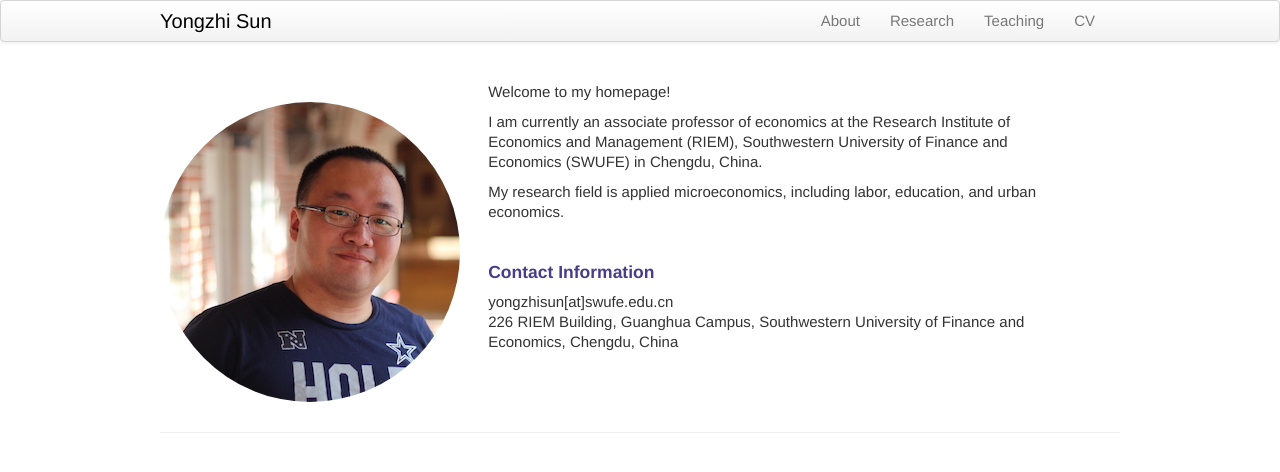
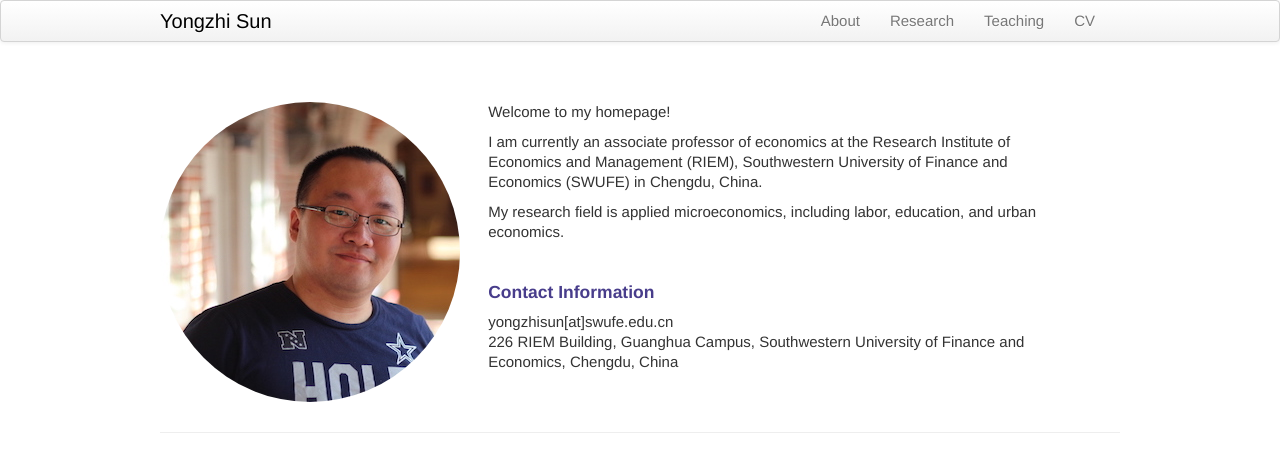
Before and after one commit to WEYoungkid/nzhao925.github.io, a Jekyll site: the page built from index.md, in a window 1280 px wide. Shown: the top 472 px of the page. Built offline with Jekyll 4.4.1, drawn with Linux system fonts in a browser that asks for light colours.

```diff
--- a/index.md
+++ b/index.md
@@ -10,7 +10,7 @@ description: Associate Professor of Economics at Research Institute of Economics
        <!-- <div class="span1">
         </div> -->
         <div class="span7">
-            <br/><p>Welcome to my homepage!<br/></p>
+            <br/><br/><p>Welcome to my homepage!<br/></p>
             <p>I am currently an associate professor of economics at <!-- <a href="http://econ.tamu.edu" target="_blank"> --> the Research Institute  of Economics and Management (RIEM), <!-- </a> at <a href="http://www.tamu.edu" target="_blank">  </a> --> Southwestern University of Finance and Economics (SWUFE) in Chengdu, China. <br/></p>
             <p> My research field is applied microeconomics, including labor, education, and urban economics.</p>
            <br/><h4><a name="contact"></a>Contact Information</h4>
```
